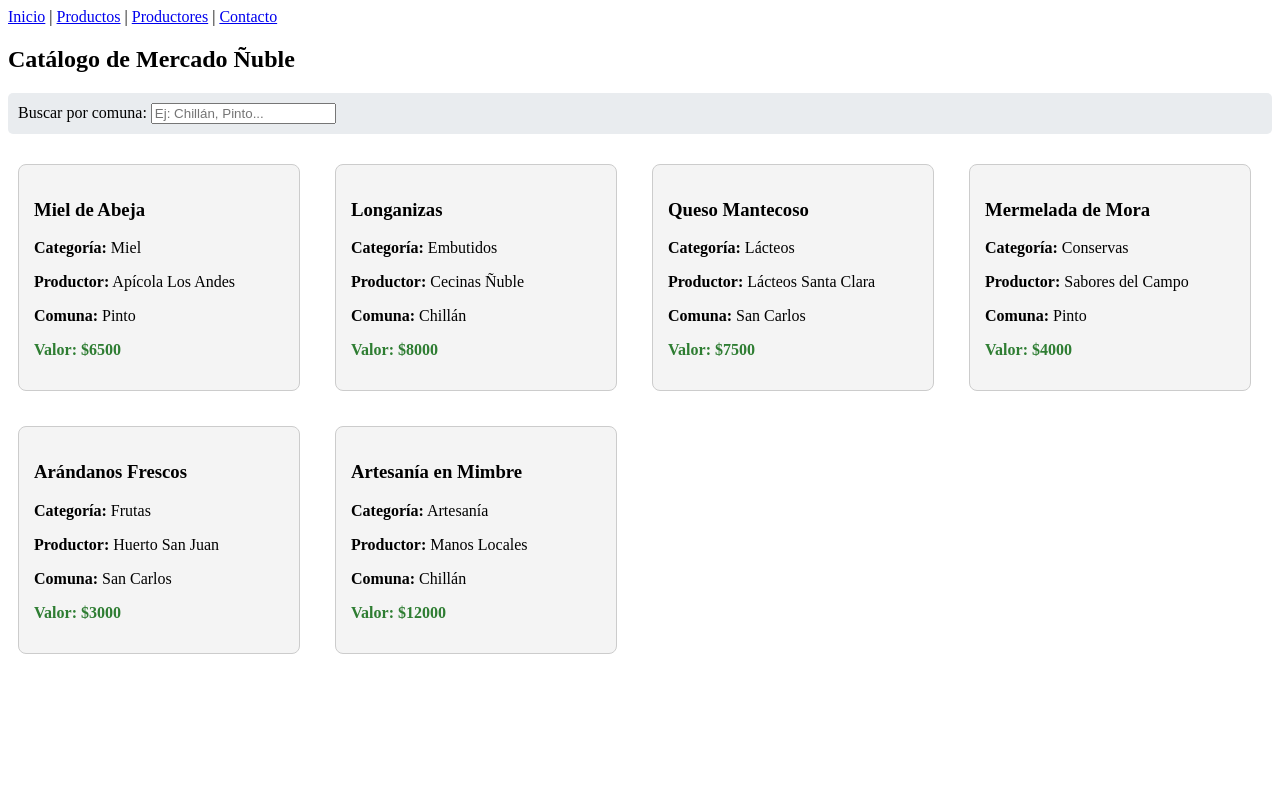
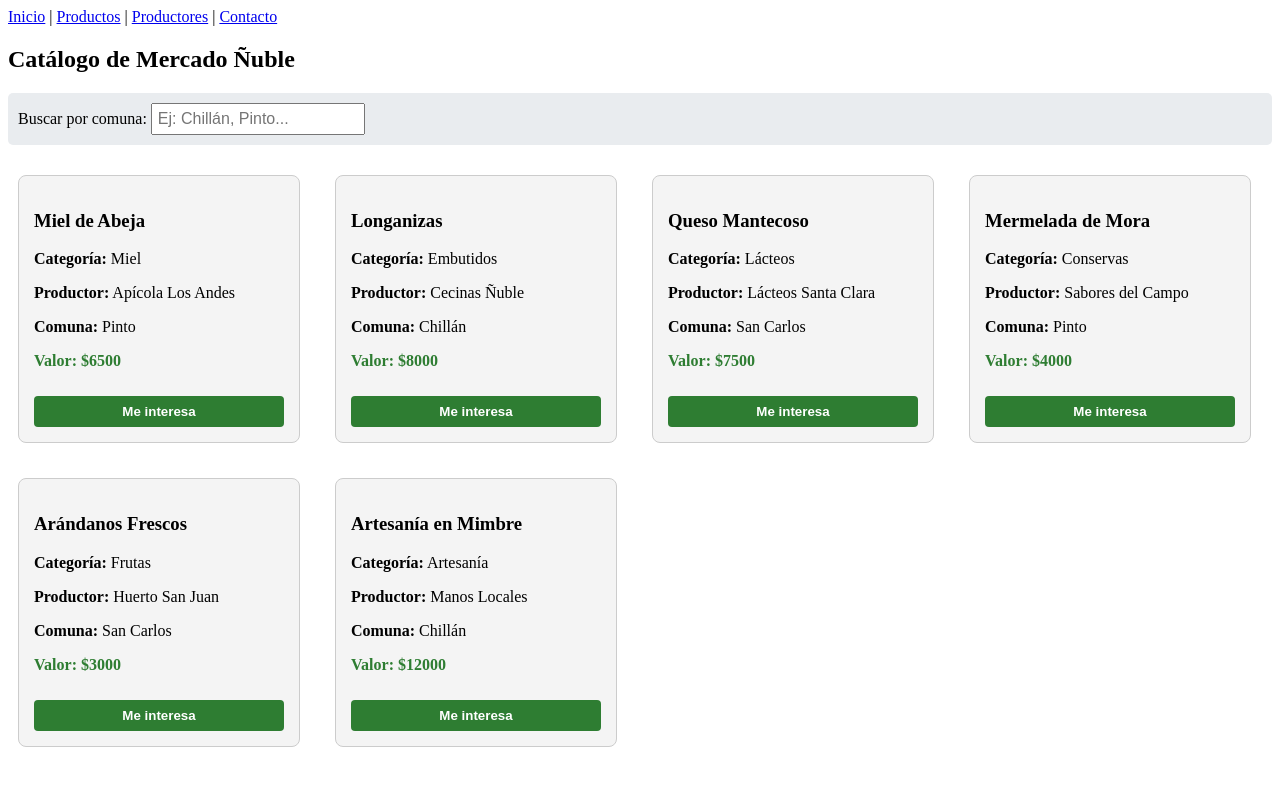
Before and after one commit to javi149/IW600-NT1-Javiera-Rail, a Vue app: page /productos in a window 1280 px wide. Shown: the top 786 px of the page. Built offline with nearby package versions, Linux system fonts and the light colour scheme.

Commit message:
Parte D - Comunicacion mediante Emit

```diff
--- a/src/components/TarjetaProducto.vue
+++ b/src/components/TarjetaProducto.vue
@@ -5,6 +5,11 @@
     <p><strong>Productor:</strong> {{ productor }}</p>
     <p><strong>Comuna:</strong> {{ comuna }}</p>
     <p class="precio">Valor: ${{ precio }}</p>
+
+    <!-- El botón emite el evento 'me-interesa' y envía la variable 'nombre' -->
+    <button class="btn-interes" @click="$emit('me-interesa', nombre)">
+      Me interesa
+    </button>
   </div>
 </template>
 
@@ -34,4 +39,18 @@ export default {
   font-weight: bold;
   color: #2e7d32;
 }
+.btn-interes {
+  margin-top: 10px;
+  padding: 8px 12px;
+  background-color: #2e7d32;
+  color: white;
+  border: none;
+  border-radius: 4px;
+  cursor: pointer;
+  width: 100%;
+  font-weight: bold;
+}
+.btn-interes:hover {
+  background-color: #1b5e20;
+}
 </style>
--- a/src/views/Productos.vue
+++ b/src/views/Productos.vue
@@ -2,7 +2,6 @@
   <div>
     <h2>Catálogo de Mercado Ñuble</h2>
 
-    <!-- Buscador por texto -->
     <div class="filtro-container">
       <label for="buscador">Buscar por comuna: </label>
       <input
@@ -13,7 +12,10 @@
       />
     </div>
 
-    <!-- Renderizado Condicional -->
+    <div v-if="productoSeleccionado" class="notificacion-interes">
+      Has manifestado interés en: <strong>{{ productoSeleccionado }}</strong>
+    </div>
+
     <div v-if="productosFiltrados.length === 0" class="mensaje-vacio">
       <p>Lo sentimos, actualmente no hay productos disponibles en esta comuna.</p>
     </div>
@@ -27,6 +29,7 @@
         :productor="item.productor"
         :comuna="item.comuna"
         :precio="item.precio"
+        @me-interesa="manejarInteres"
       />
     </div>
   </div>
@@ -42,7 +45,8 @@ export default {
   },
   data() {
     return {
-      comunaSeleccionada: '', // Ahora guarda el texto que el usuario escribe
+      comunaSeleccionada: '',
+      productoSeleccionado: '',
       productos: [
         { id: 1, nombre: 'Miel de Abeja', categoria: 'Miel', productor: 'Apícola Los Andes', comuna: 'Pinto', precio: 6500 },
         { id: 2, nombre: 'Longanizas', categoria: 'Embutidos', productor: 'Cecinas Ñuble', comuna: 'Chillán', precio: 8000 },
@@ -55,38 +59,34 @@ export default {
   },
   computed: {
     productosFiltrados() {
-      // Si el buscador está vacío, retorna todo
       if (this.comunaSeleccionada.trim() === '') {
         return this.productos;
       }
-
-      // Normalizamos el texto de búsqueda a minúsculas
       const busqueda = this.comunaSeleccionada.toLowerCase();
-
-      // Filtramos usando includes para búsquedas parciales (ej: "san" encuentra "San Carlos")
       return this.productos.filter(producto =>
         producto.comuna.toLowerCase().includes(busqueda)
       );
+    }
+  },
+  methods: {
+    manejarInteres(nombreDelProducto) {
+      this.productoSeleccionado = nombreDelProducto;
     }
   }
 }
 </script>
 
 <style scoped>
-.grilla-productos {
-  display: flex;
-  flex-wrap: wrap;
-  gap: 15px;
-}
 .filtro-container {
   margin-bottom: 20px;
   padding: 10px;
   background-color: #e9ecef;
   border-radius: 5px;
 }
-.filtro-container select {
+.filtro-container input {
   padding: 5px;
   font-size: 1rem;
+  width: 200px;
 }
 .mensaje-vacio {
   padding: 20px;
@@ -96,4 +96,18 @@ export default {
   border-radius: 8px;
   text-align: center;
 }
+.grilla-productos {
+  display: flex;
+  flex-wrap: wrap;
+  gap: 15px;
+}
+.notificacion-interes {
+  background-color: #e8f5e9;
+  color: #2e7d32;
+  padding: 15px;
+  margin-bottom: 20px;
+  border: 1px solid #c8e6c9;
+  border-radius: 5px;
+  text-align: center;
+}
 </style>
```
Also changed, not shown: 1 other file (tests, documents, lock files or other folders).
